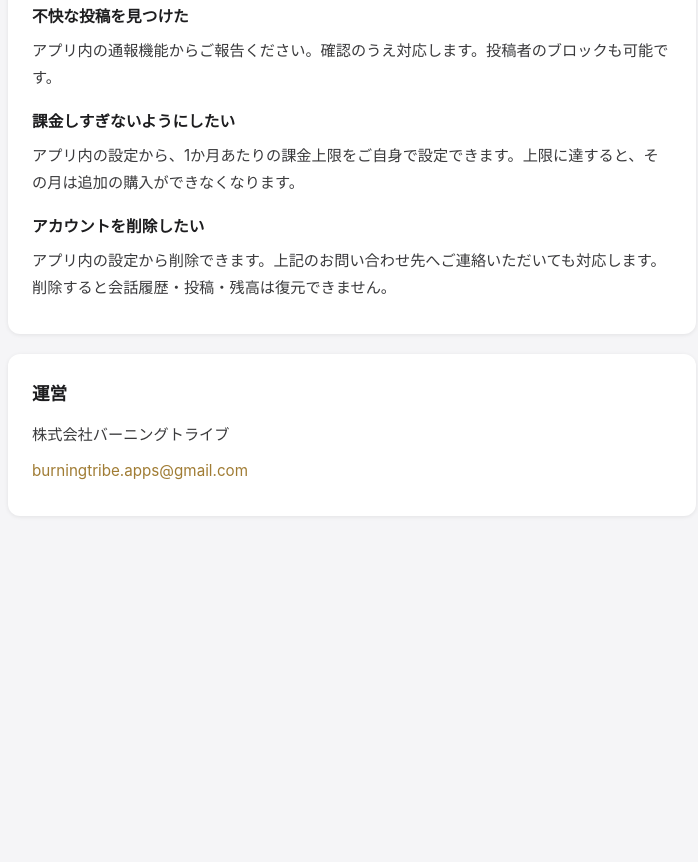
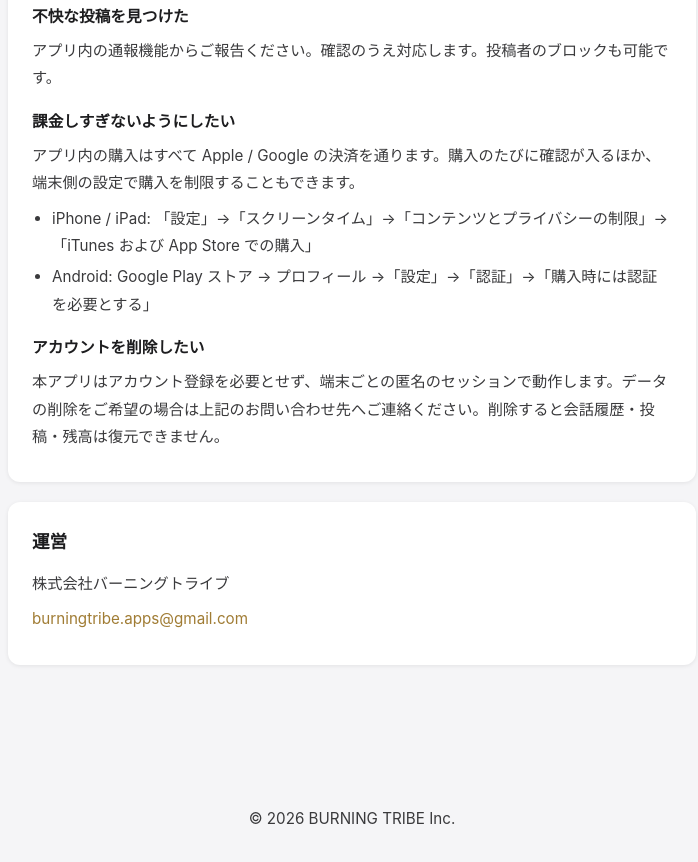
Before and after one commit to horusuzu/clubai-support, a plain HTML site: page index.html in a window 1280 px wide. Shown: the part 1445-2307 px from the top of the page, without its empty margins (288-986 px from the left). Before the commit the page ends 2160 px from the top, so only its background shows below. Drawn offline with Linux system fonts and the light colour scheme.

Commit message:
fix: 実装に存在しない機能の記述を削除
- 課金上限のユーザー設定: users.monthly_cap は書き込み経路が無く永久に0。
  PATCH /me は displayName しか受け付けない(routes/me.ts)。
  端末側で実際に行える購入制限の手順に差し替え。
- アカウントのアプリ内削除: 削除エンドポイントもUI導線も無い。
  匿名セッションである事実とメール窓口の案内に差し替え。

```diff
--- a/index.html
+++ b/index.html
@@ -64,10 +64,14 @@
   <p>アプリ内の通報機能からご報告ください。確認のうえ対応します。投稿者のブロックも可能です。</p>
 
   <h3>課金しすぎないようにしたい</h3>
-  <p>アプリ内の設定から、1か月あたりの課金上限をご自身で設定できます。上限に達すると、その月は追加の購入ができなくなります。</p>
+  <p>アプリ内の購入はすべて Apple / Google の決済を通ります。購入のたびに確認が入るほか、端末側の設定で購入を制限することもできます。</p>
+  <ul>
+    <li>iPhone / iPad: 「設定」→「スクリーンタイム」→「コンテンツとプライバシーの制限」→「iTunes および App Store での購入」</li>
+    <li>Android: Google Play ストア → プロフィール →「設定」→「認証」→「購入時には認証を必要とする」</li>
+  </ul>
 
   <h3>アカウントを削除したい</h3>
-  <p>アプリ内の設定から削除できます。上記のお問い合わせ先へご連絡いただいても対応します。削除すると会話履歴・投稿・残高は復元できません。</p>
+  <p>本アプリはアカウント登録を必要とせず、端末ごとの匿名のセッションで動作します。データの削除をご希望の場合は上記のお問い合わせ先へご連絡ください。削除すると会話履歴・投稿・残高は復元できません。</p>
 </section>
 
 <section>
```
Also changed, not shown: terms.html (+2 -2 lines).
